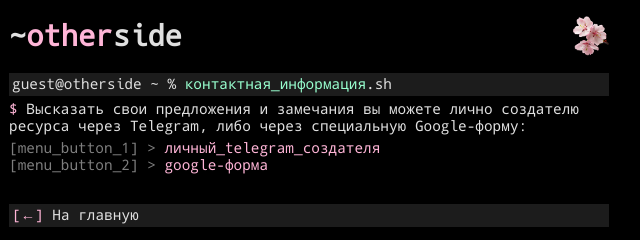
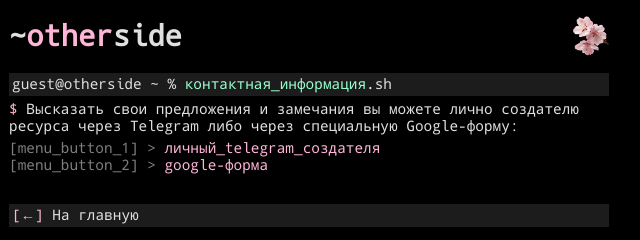
Before and after one commit to otherside-project/otherside-project.github.io, a plain HTML site: page bin/contact_info.html in a window 1280 px wide. Shown: the full height of the page, 331-971 px from the left. Drawn offline with Linux system fonts and the light colour scheme.

Commit message:
Update contact_info.html

```diff
--- a/bin/contact_info.html
+++ b/bin/contact_info.html
@@ -14,7 +14,7 @@
 
     <div class="block">
         <p class="line">guest@otherside ~ % <span class="highlight2">контактная_информация</span>.sh</p>
-        <p><span class="highlight">$</span> Высказать свои предложения и замечания вы можете лично создателю ресурса через Telegram, либо через специальную Google-форму:</p>
+        <p><span class="highlight">$</span> Высказать свои предложения и замечания вы можете лично создателю ресурса через Telegram либо через специальную Google-форму:</p>
         <ul>
             <li>[menu_button_1] > <a href="https://t.me/tealore_ilr" class="highlight">личный_telegram_создателя</a></li>
             <li>[menu_button_2] > <a href="https://forms.gle/jFUuaa1W3EZWPTJm6" class="highlight">google-форма</a></li>
```
